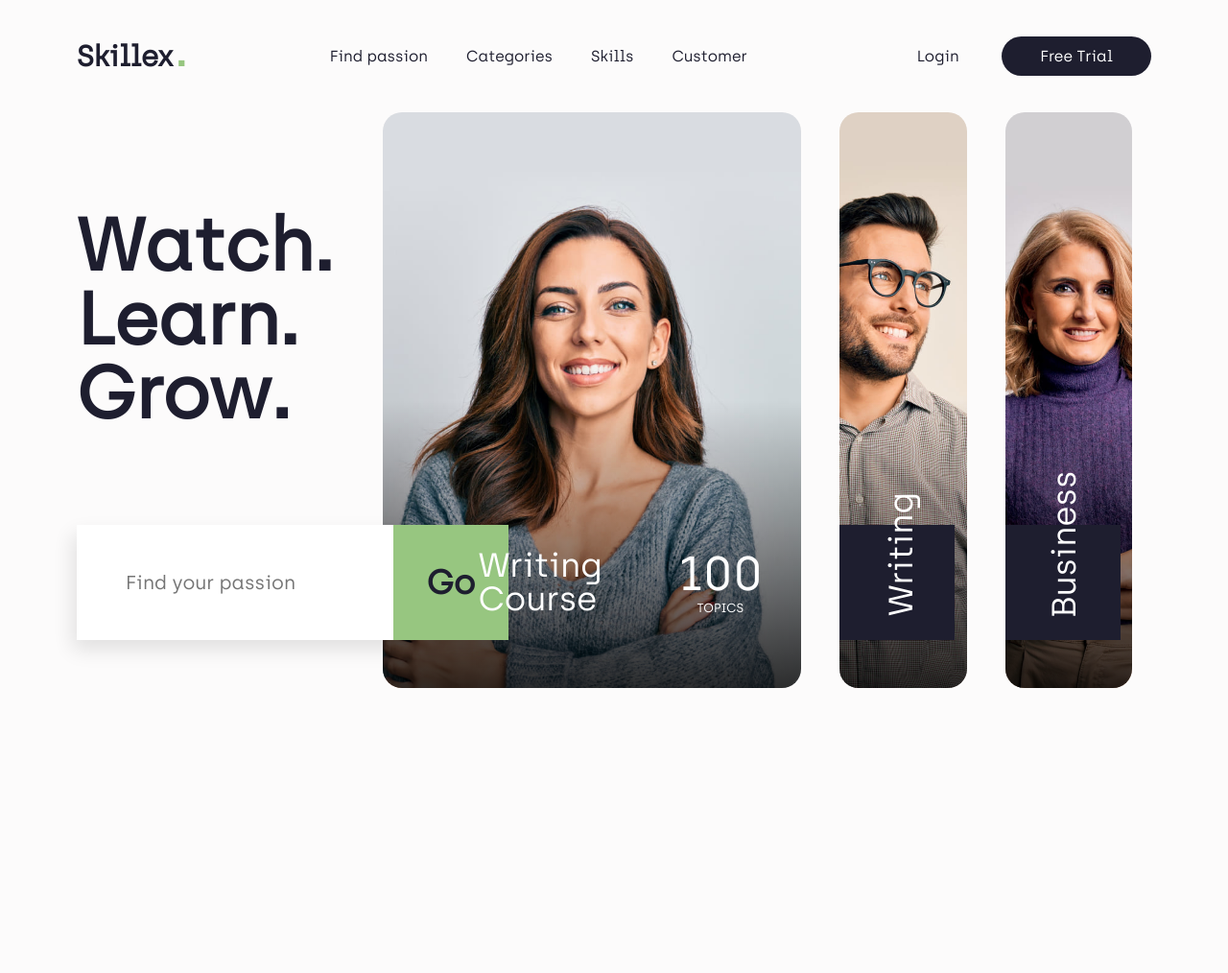
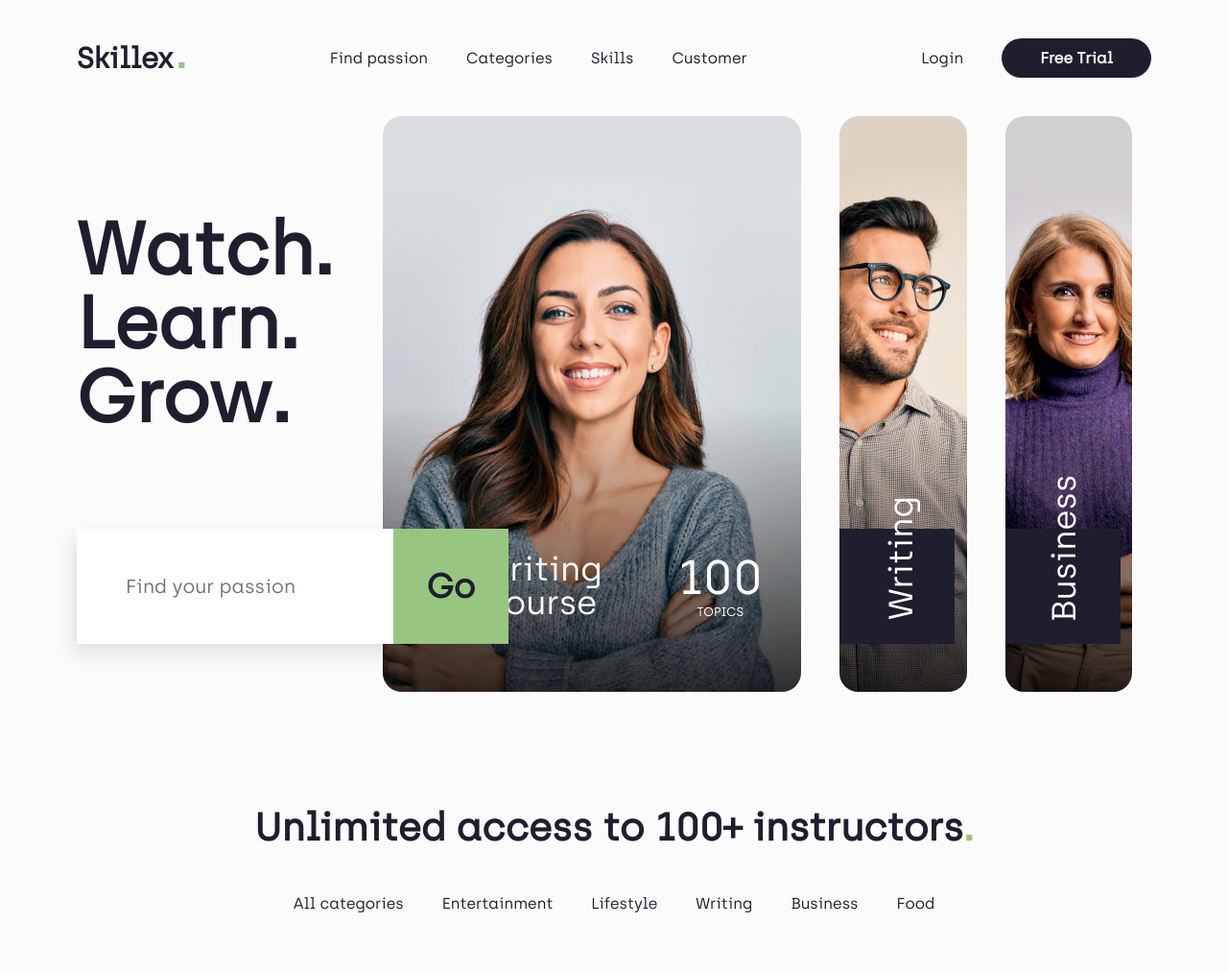
Before and after one commit to julienherou/homepage-skillex-with-sass, a website: page index.html in a window 1280 px wide. Shown: the whole page at 96% size. Before the commit the page ends 800 px from the top, so only its background shows below. Drawn offline with Linux system fonts and the light colour scheme.

Commit message:
lot of commits

```diff
--- a/index.html
+++ b/index.html
@@ -17,17 +17,17 @@
                 <div class="logo">Skillex<span class="dot">.</span></div>
                 <nav class="nav">
                     <ul class="menu">
-                        <li class="menu__nav"><a href="#" class="link">Find passion</a></li>
-                        <li class="menu__nav"><a href="#" class="link">Categories</a></li>
-                        <li class="menu__nav"><a href="#" class="link">Skills</a></li>
-                        <li class="menu__nav"><a href="#" class="link">Customer</a></li>
+                        <li class="menu__nav"><span class="link"><a href="#">Find passion</a></span></li>
+                        <li class="menu__nav"><span class="link"><a href="#">Categories</a></span></li>
+                        <li class="menu__nav"><span class="link"><a href="#">Skills</a></span></li>
+                        <li class="menu__nav"><span class="link"><a href="#">Customer</a></span></li>
                     </ul>
                 </nav>
             </div>
             <div class="right">
                 <div class="action">
-                    <a href="#" class="link">Login</a>
-                    <a href="#" class="btn">Free Trial</a>
+                    <span class="link"><a href="#">Login</a></span>
+                    <span class="btn"><a href="#">Free Trial</a></span>
                 </div>
             </div>
 
@@ -42,7 +42,10 @@
                     </h1>
                     <form>
                         <input type="text" class="passion" placeholder="Find your passion">
-                        <input type="button" class="go" value="Go">
+                        <div class="bloc-go">
+                            <input type="button" class="go" value="Go">
+                        </div>
+
                     </form>
                 </div>
                 <div class="right">
@@ -97,6 +100,26 @@
                     </div>
                 </div>
             </div>
+            <div class="gallery">
+                <h2 class="gallery__heading">Unlimited access to 100+ instructors<span class="dot">.</span></h2>
+                <nav>
+                    <ul class="gallery__nav">
+                        <li class="gallery__nav-item"><a href="#">All categories</a></li>
+                        <li class="gallery__nav-item"><a href="#">Entertainment</a></li>
+                        <li class="gallery__nav-item"><a href="#">Lifestyle</a></li>
+                        <li class="gallery__nav-item"><a href="#">Writing</a></li>
+                        <li class="gallery__nav-item"><a href="#">Business</a></li>
+                        <li class="gallery__nav-item"><a href="#">Food</a></li>
+                    </ul>
+                </nav>
+                <div class="category">
+
+                </div>
+
+
+
+
+            </div>
 
 
         </main>
--- a/sass/3-base/_typography.scss
+++ b/sass/3-base/_typography.scss
@@ -28,3 +28,9 @@ h1{
 .dot{
     font-family: 'Varela', sans-serif;
 }
+
+h2{
+    font-weight: 700;
+    font-size: 4rem;
+    line-height: 1;
+}
--- a/sass/4-layout/_header.scss
+++ b/sass/4-layout/_header.scss
@@ -1,9 +1,10 @@
-header{
+header {
     display: flex;
     justify-content: space-between;
     align-items: center;
     margin-bottom: 4rem;
-    .left{
+    // Left side
+    .left {
         display: flex;
         align-items: center;
         .logo{
@@ -15,9 +16,20 @@ header{
                 line-height: 0;
             }
         }
+        nav {
+            .menu {
+                display: flex;
+                &__nav{
+                    margin-right: 4rem;
+                }
+            }
+        }
     }
-
+    // Right side
     .action{
+        display: flex;
+        justify-content: center;
+        align-items: center;
         .link{
             margin-right: 4rem;
         }
--- a/sass/4-layout/_navigation.scss
+++ /dev/null
@@ -1,8 +0,0 @@
-nav{
-    .menu{
-        display: flex;
-        &__nav{
-            margin-right: 4rem;
-        }
-    }
-}
--- a/sass/5-components/_buttons.scss
+++ b/sass/5-components/_buttons.scss
@@ -1,9 +1,40 @@
 // BUTTONS
 .btn{
+    position: relative;
     background: $color-black;
     color: $color-white;
     padding: 1.1rem 4rem;
     border-radius: 4rem;
     cursor: pointer;
     font-weight: 500;
+    display: flex;
+    justify-content: center;
+    align-items: center;
+    overflow: hidden;
+    a{
+        z-index: 1;
+        font-weight: 900;
+        transition: all 0.2s ease-in-out;
+    }
+    &::after{
+        content: "";
+        position: absolute;
+        bottom: 0;
+        left: 0;
+        width: 100%;
+        height: 100%;
+        background: $color-primary;
+        border-radius: 4rem;
+        transform: scale3d(1, 0, 1);
+        transform-origin: bottom;
+        transition: all 0.2s ease-in-out;
+    }
+    &:hover{
+        &::after{
+            transform: scale3d(1, 1, 1);
+        }
+        a{
+            color: $color-black;
+        }
+    }
 }
--- /dev/null
+++ b/sass/5-components/_links.scss
@@ -0,0 +1,21 @@
+.link {
+    position: relative;
+    &::after{
+        content: '';
+        position: absolute;
+        left: 0;
+        bottom: 0;
+        background: $color-primary ;
+        width: 100%;
+        height: 40%;
+        z-index: -1;
+        transform: scale3d(1, 0, 1);
+        transform-origin: bottom;
+        transition: all 0.3s ease-in-out;
+    }
+    &:hover{
+        &::after{
+            transform: scale3d(1, 1, 1);
+        }
+    }
+}
--- a/sass/6-pages/_homepage.scss
+++ b/sass/6-pages/_homepage.scss
@@ -1,6 +1,7 @@
 .homepage{
     &__hero{
         display: flex;
+        padding-bottom: 6rem;
         .left{
             position: relative;
             flex: 0.8;
@@ -22,9 +23,14 @@
             justify-content: space-between;
             width: 45rem;
             height: 12rem;
-            z-index: 1;
+            z-index: 3;
             background: $color-white;
             box-shadow: -4px 10px 20px 0px rgb(0 0 0 / 11%);
+            overflow: hidden;
+            transition: all ease-in-out 0.2s;
+            &:hover{
+                box-shadow: -4px 10px 20px 11px rgb(0 0 0 / 11%);
+            }
             .passion{
                 width: 100%;
                 border: 0.1rem solid rgba(151, 198, 128, 0);
@@ -32,33 +38,47 @@
                     padding-left: 5rem;
                     font-size: 2rem;
                     color: $color-black;
-                    transition: all ease-in-out 0.2s;
-                }
-                // &::placeholder{
-                //     font-size: 2rem;
-                //     color: $color-black;
-                // }
-                &:hover{
-                    box-shadow: 0px 2px 50px 0 rgb(0 0 0 / 10%);
                 }
                 &:focus{
                     color: rgba(30, 30, 47, 0.5);
                     border-color: $color-primary;
                 }
             }
-            .go{
+
+            .bloc-go{
+                position: relative;
                 background: $color-primary;
                 aspect-ratio: 1;
                 font-size: 3.5rem;
                 font-weight: 900;
                 cursor: pointer;
+                display: flex;
+                justify-content: center;
+                &::after{
+                    content: "";
+                    position: absolute;
+                    width: 100%;
+                    height: 100%;
+                    background: $color-secondary;
+                    transform: translate3d( 0, 100%, 0);
+                    transition: all 0.3s ease-in-out;
+                }
+                &:hover::after{
+                    transform: translate3d( 0, 0, 0);
+                }
+                .go{
+                    z-index: 2;
+                    // pointer-events: none;
+                }
             }
+
         }
         .right{
             flex: 2.2;
             // background: green;
         }
-        .person{
+        // CARD ZONE
+        .person {
             display: flex;
             // justify-content: flex-end;
             justify-content: flex-start;
@@ -66,7 +86,7 @@
                 padding: 0 2rem;
                 width: 21%;
                 cursor: pointer;
-                transition: all ease-out .4s;
+                transition: width .4s;
                 .image{
                     position: relative;
                     border-radius: 2rem;
@@ -134,7 +154,7 @@
                     img{
                         height: 60rem;
                         object-fit: cover;
-                        transition: all ease-out .4s;
+                        transition: all ease-in-out .5s;
                     }
                 }
                 &.main-img{
@@ -172,8 +192,29 @@
 
             }
 
+        }
 
 
+    } // End of Hero
+    .gallery{
+        padding: 6rem 0;
+        &__heading{
+            text-align: center;
+            margin-bottom: 5rem;
+            .dot{
+                color: $color-primary;
+            }
+        }
+        nav{
+            width: 100%;
+            display: flex;
+            justify-content: center;
+        }
+        &__nav{
+            display: flex;
+        }
+        &__nav-item{
+            margin: 0 2rem;
         }
 
 
@@ -181,11 +222,8 @@
 
 
 
+    } // End og gallery
 
 
 
-
-
-    } // End of Hero
-
 } // End of Homepage
--- a/sass/main.scss
+++ b/sass/main.scss
@@ -36,6 +36,7 @@
 // 5. COMPONENTS
 @import
     "./5-components/buttons",
+    "./5-components/links",
     "./5-components/slider",
     "./5-components/modal";
 
```
Also changed, not shown: public/css/style.css, 1 other file.
